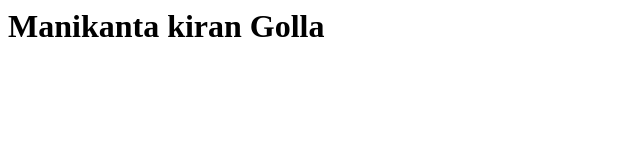
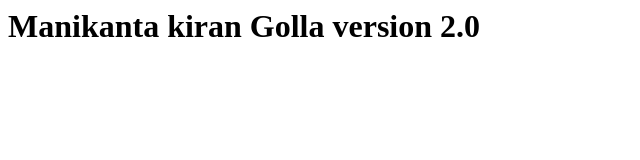
Before and after one commit to manikantagolla06/manikantagolla06.github.io, a plain HTML site: page Index.html in a window 1280 px wide. Shown: the whole page, without its empty margins (0-640 px from the left). Drawn offline with Linux system fonts and the light colour scheme.

Commit message:
Update Index.html

```diff
--- a/Index.html
+++ b/Index.html
@@ -1 +1 @@
-<h1>Manikanta kiran Golla</h1>
+<h1>Manikanta kiran Golla version 2.0</h1>
```
